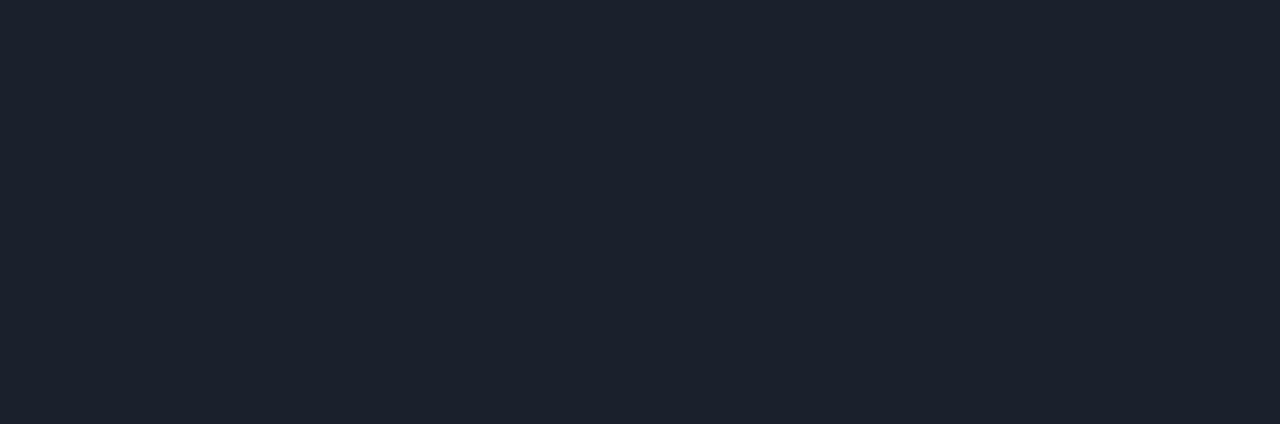
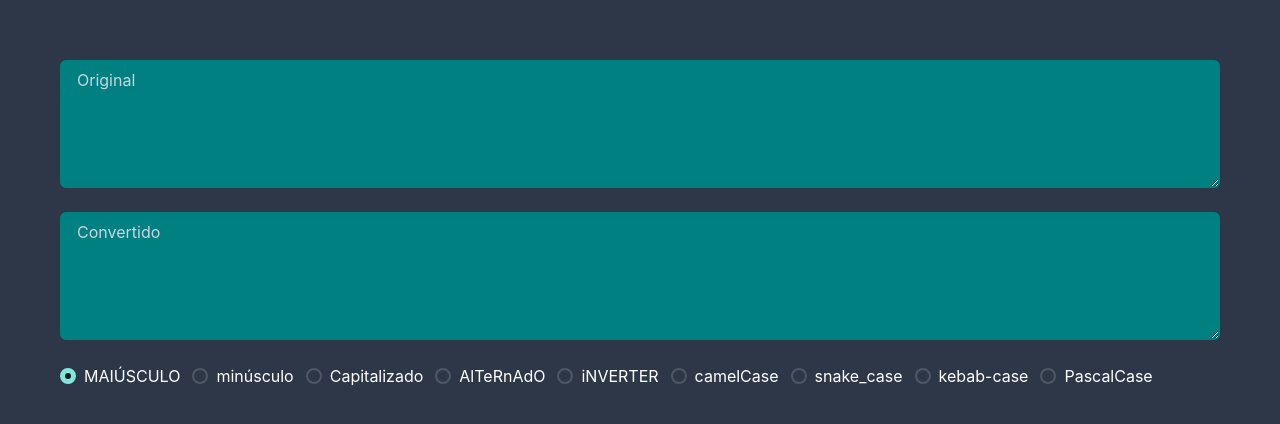
Before and after one commit to mest2011/tools, a React (Vite) app: page /text in a window 1280 px wide. Before the commit this address had no page. Shown: the top 424 px of the page. Built offline with nearby package versions, Linux system fonts and the light colour scheme.

Commit message:
feat: added tool Text Transformer

```diff
--- a/src/App.tsx
+++ b/src/App.tsx
@@ -1,5 +1,10 @@
-import {Routes} from "./routes";
+import { MainContainer } from "./components/Atoms/MainContainer";
+import { Routes } from "./routes";
 
 export const App: React.FC = () => {
-  return <Routes />;
+  return (
+    <MainContainer>
+      <Routes />
+    </MainContainer>
+  );
 };
--- a/src/components/Organisms/PasswordGenerator/index.tsx
+++ b/src/components/Organisms/PasswordGenerator/index.tsx
@@ -17,10 +17,10 @@ import {
 import axiosBase from "axios";
 import { Input } from "../../Atoms/Input";
 import { Button } from "../../Atoms/Button";
-import { MainContainer } from "../../Atoms/MainContainer";
 import { Accordion } from "../../Atoms/Accordion";
 import { Slider } from "../../Atoms/Slider";
 import { Switch } from "../../Atoms/Switch";
+import { ContentContainer } from "../../Atoms/ContentContainer";
 
 export const PasswordGenerator: React.FC = () => {
   const [password, setPassword] = useState<string>();
@@ -116,8 +116,7 @@ export const PasswordGenerator: React.FC = () => {
   const [showTooltip, setShowTooltip] = useState(false);
 
   return (
-    <MainContainer>
-      <Box display="flex" my="3rem" w="100%" flexDirection="column">
+    <ContentContainer>
       <Box display="flex" gap={3} padding={3} flexDirection="column">
         <Box display="flex" margin="auto" gap={3} width="100%">
           <Input
@@ -211,18 +210,14 @@ export const PasswordGenerator: React.FC = () => {
                         <Switch
                           checked={enableUpperChar}
                           defaultChecked={enableUpperChar}
-                            onChange={(e) =>
-                              setEnableUpperChar(e.target.checked)
-                            }
+                          onChange={(e) => setEnableUpperChar(e.target.checked)}
                         >
                           Maiúsculos
                         </Switch>
                         <Switch
                           checked={enableLowerChar}
                           defaultChecked={enableLowerChar}
-                            onChange={(e) =>
-                              setEnableLowerChar(e.target.checked)
-                            }
+                          onChange={(e) => setEnableLowerChar(e.target.checked)}
                         >
                           Minúsculos
                         </Switch>
@@ -253,7 +248,6 @@ export const PasswordGenerator: React.FC = () => {
           </AccordionItem>
         </Accordion>
       </Box>
-      </Box>
-    </MainContainer>
+    </ContentContainer>
   );
 };
--- /dev/null
+++ b/src/components/Organisms/TextTransformer/index.tsx
@@ -0,0 +1,179 @@
+import {
+  Box,
+  FormControl,
+  Radio,
+  RadioGroup,
+  useToast,
+} from "@chakra-ui/react";
+import { useEffect, useState } from "react";
+import { ContentContainer } from "../../Atoms/ContentContainer";
+import { Textarea } from "../../Atoms/Textarea";
+
+/* eslint-disable react-hooks/exhaustive-deps */
+export const TextTransformer: React.FC = () => {
+  const [text, setText] = useState<string>();
+  const [textConverted, setTextConverted] = useState<string>();
+  const [convertType, setConvertType] = useState("uppercase");
+  const toast = useToast();
+
+  useEffect(() => {
+    convertText();
+  }, [text, convertType]);
+
+  const convertText = () => {
+    if (!text) return setTextConverted("");
+    let convertedText: string = text;
+
+    switch (convertType) {
+      case "uppercase":
+        convertedText = text.toUpperCase();
+        break;
+      case "lowercase":
+        convertedText = text.toLowerCase();
+        break;
+      case "capitalize":
+        convertedText = text
+          .toLowerCase()
+          .split(" ")
+          .map((word) => word.charAt(0).toUpperCase() + word.slice(1))
+          .join(" ");
+        break;
+      case "alternating":
+        convertedText = text
+          .split("")
+          .map((char, index) =>
+            index % 2 === 0 ? char.toUpperCase() : char.toLowerCase()
+          )
+          .join("");
+        break;
+      case "invert-case":
+        convertedText = text
+          .split("")
+          .map((char) =>
+            char === char.toUpperCase()
+              ? char.toLowerCase()
+              : char.toUpperCase()
+          )
+          .join("");
+        break;
+      case "camel-case":
+        convertedText = text
+          .toLowerCase()
+          .split(" ")
+          .map((word, index) =>
+            index === 0
+              ? word.toLowerCase()
+              : word.charAt(0).toUpperCase() + word.slice(1)
+          )
+          .join("");
+        break;
+      case "snake-case":
+        convertedText = text.split(" ").join("_").toLowerCase();
+        break;
+      case "kebab-case":
+        convertedText = text.split(" ").join("-").toLowerCase();
+        break;
+      case "pascal-case":
+        convertedText = text
+          .toLowerCase()
+          .split(" ")
+          .map((word) => word.charAt(0).toUpperCase() + word.slice(1))
+          .join("");
+        break;
+    }
+
+    setTextConverted(convertedText.trim());
+  };
+
+  const copyToClipBoard = () => {
+    if (!textConverted) return;
+
+    navigator.clipboard.writeText(textConverted);
+
+    toast({
+      title: "Copiado!",
+      description: "Dados copiados para área de transferência.",
+      status: "success",
+      duration: 5000,
+      isClosable: true,
+    });
+  };
+
+  return (
+    <ContentContainer>
+      <Box display="flex" flexDirection="column">
+        <Box display="flex" gap={3} padding={3} flexDirection="column">
+          <Box
+            display="flex"
+            flexDirection="column"
+            margin="auto"
+            gap={6}
+            width="100%"
+          >
+            <Textarea
+              rows={5}
+              placeholder="Original"
+              value={text}
+              color="primary"
+              style={{ width: "100%" }}
+              id="outlined-multiline-static"
+              onChange={(e) => setText(e.target.value)}
+            />
+            <Textarea
+              rows={5}
+              placeholder="Convertido"
+              value={textConverted}
+              color="success"
+              style={{ width: "100%" }}
+              id="outlined-multiline-static"
+              onClick={copyToClipBoard}
+            />
+            <FormControl>
+              <Box display="flex" flexDirection="column" gap={2}>
+                <RadioGroup
+                  aria-labelledby="demo-radio-buttons-group-label"
+                  defaultValue="uppercase"
+                  name="radio-buttons-group"
+                  display="flex"
+                  gap={3}
+                  flexWrap="wrap"
+                  colorScheme="none"
+                  color="white"
+                  onChange={(e) => setConvertType(e)}
+                >
+                  <Radio value="uppercase" colorScheme="teal">
+                    MAIÚSCULO
+                  </Radio>
+                  <Radio value="lowercase" colorScheme="teal">
+                    minúsculo
+                  </Radio>
+                  <Radio value="capitalize" colorScheme="teal">
+                    Capitalizado
+                  </Radio>
+                  <Radio value="alternating" colorScheme="teal">
+                    AlTeRnAdO
+                  </Radio>
+                  <Radio value="invert-case" colorScheme="teal">
+                    iNVERTER
+                  </Radio>
+                  <Radio value="camel-case" colorScheme="teal">
+                    camelCase
+                  </Radio>
+                  <Radio value="snake-case" colorScheme="teal">
+                    snake_case
+                  </Radio>
+                  <Radio value="kebab-case" colorScheme="teal">
+                    kebab-case
+                  </Radio>
+                  <Radio value="pascal-case" colorScheme="teal">
+                    PascalCase
+                  </Radio>
+                </RadioGroup>
+              </Box>
+            </FormControl>
+          </Box>
+        </Box>
+      </Box>
+    </ContentContainer>
+  );
+};
--- a/src/routes.tsx
+++ b/src/routes.tsx
@@ -1,10 +1,12 @@
 import { Route, Routes as RoutesDom } from "react-router-dom";
 import { PasswordGenerator } from "./components/Organisms/PasswordGenerator";
+import { TextTransformer } from "./components/Organisms/TextTransformer";
 
 export const Routes = () => {
   return (
     <RoutesDom>
       <Route path="/password" element={<PasswordGenerator />}/>
+      <Route path="/text" element={<TextTransformer />}/>
     </RoutesDom>
   );
 };
```
Lines whose indentation alone changed are shown as unchanged.
